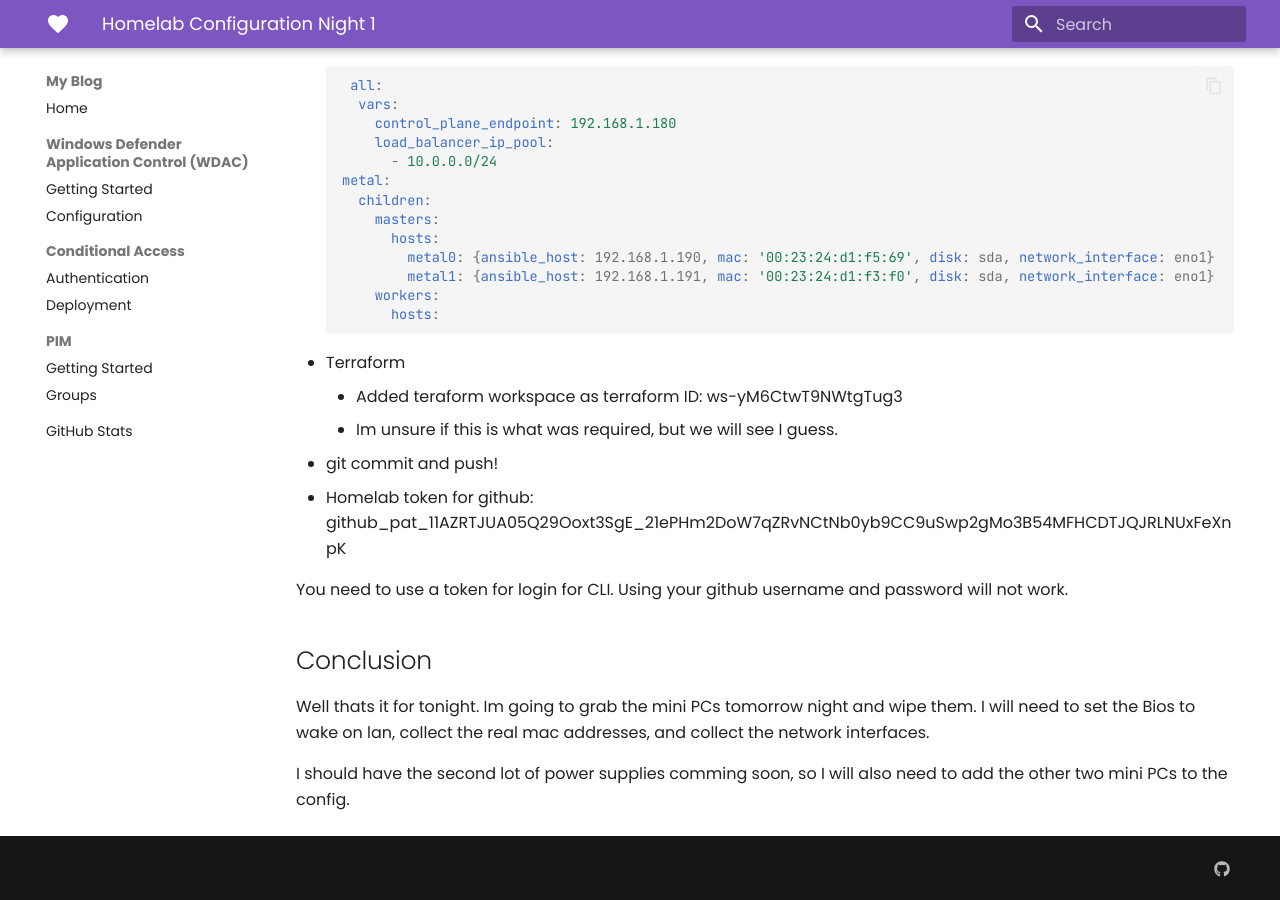
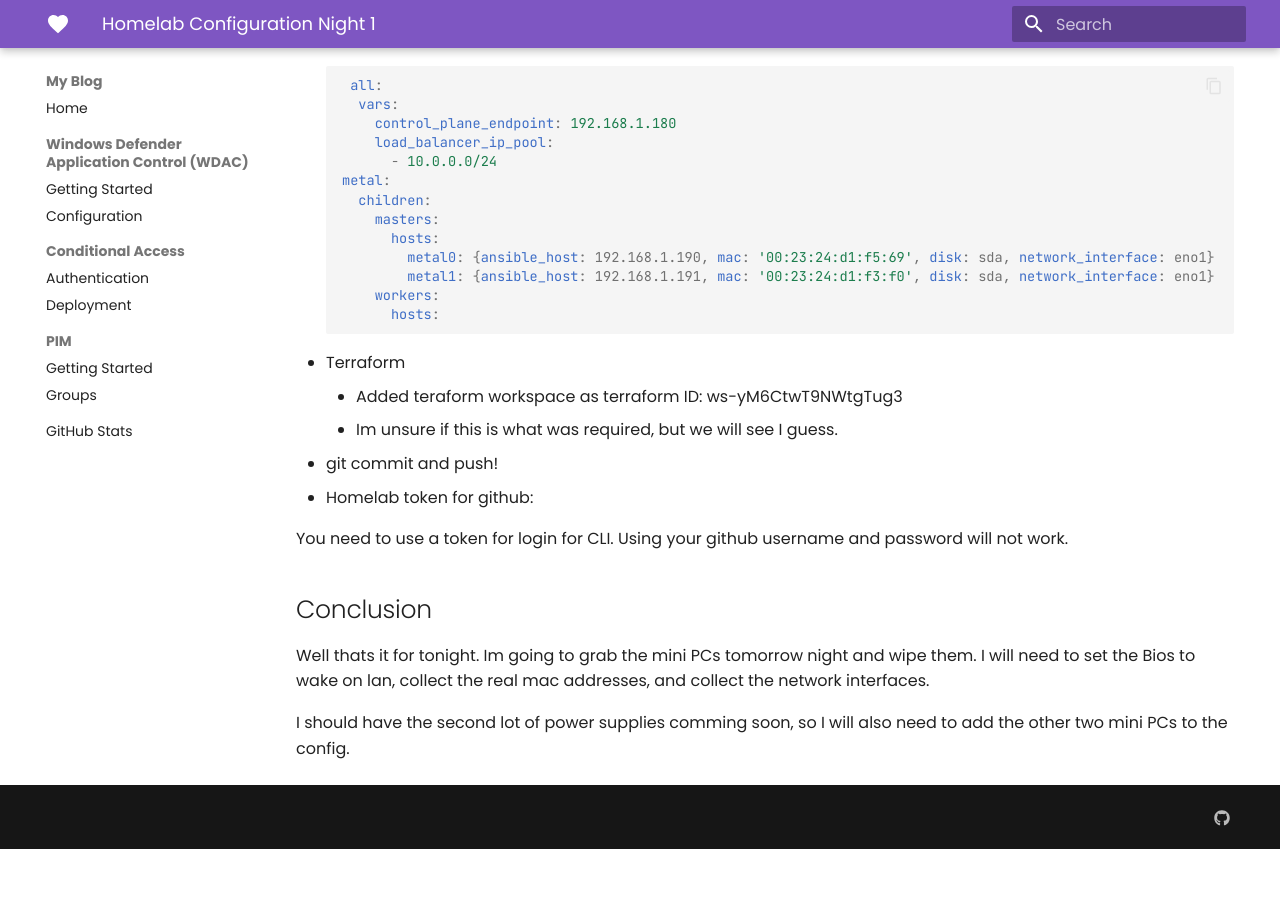
Before and after one commit to RovxBot/rovblog, an MkDocs documentation site: the page built from docs/homelab/Homelab Night 1.md, in a window 1280 px wide and 900 px high, scrolled down 1663 px. Built offline with MkDocs 1.6.1 and Material for MkDocs 9.7.7, drawn with Linux system fonts in a browser that asks for light colours; after the commit the page ends 2512 px from its top, so only the background shows below that.

Commit message:
Update Homelab Night 1.md
Removed token

```diff
--- a/docs/homelab/Homelab Night 1.md
+++ b/docs/homelab/Homelab Night 1.md
@@ -99,7 +99,7 @@ metal:
     - Im unsure if this is what was required, but we will see I guess.
 
 - git commit and push!
-- Homelab token for github: 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
+- Homelab token for github:
 
 You need to use a token for login for CLI. Using your github username and password will not work.
 
```
